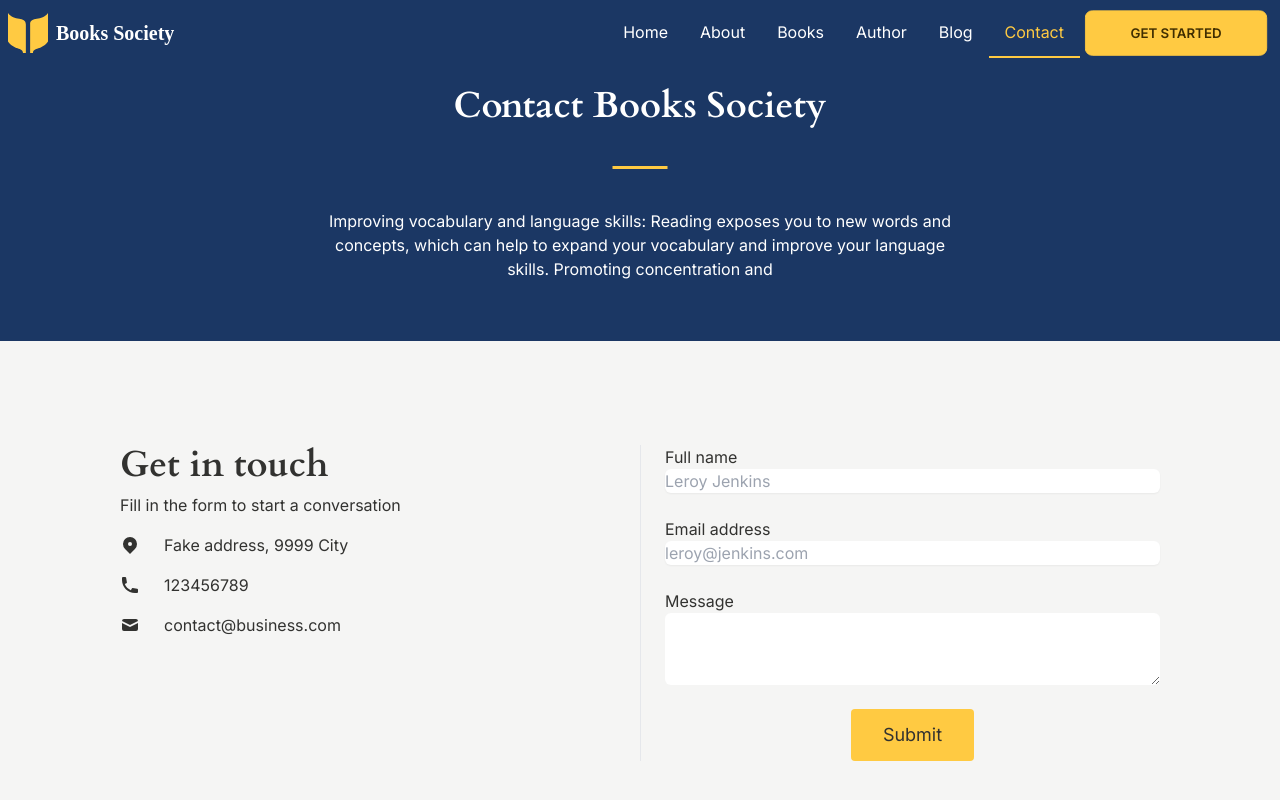
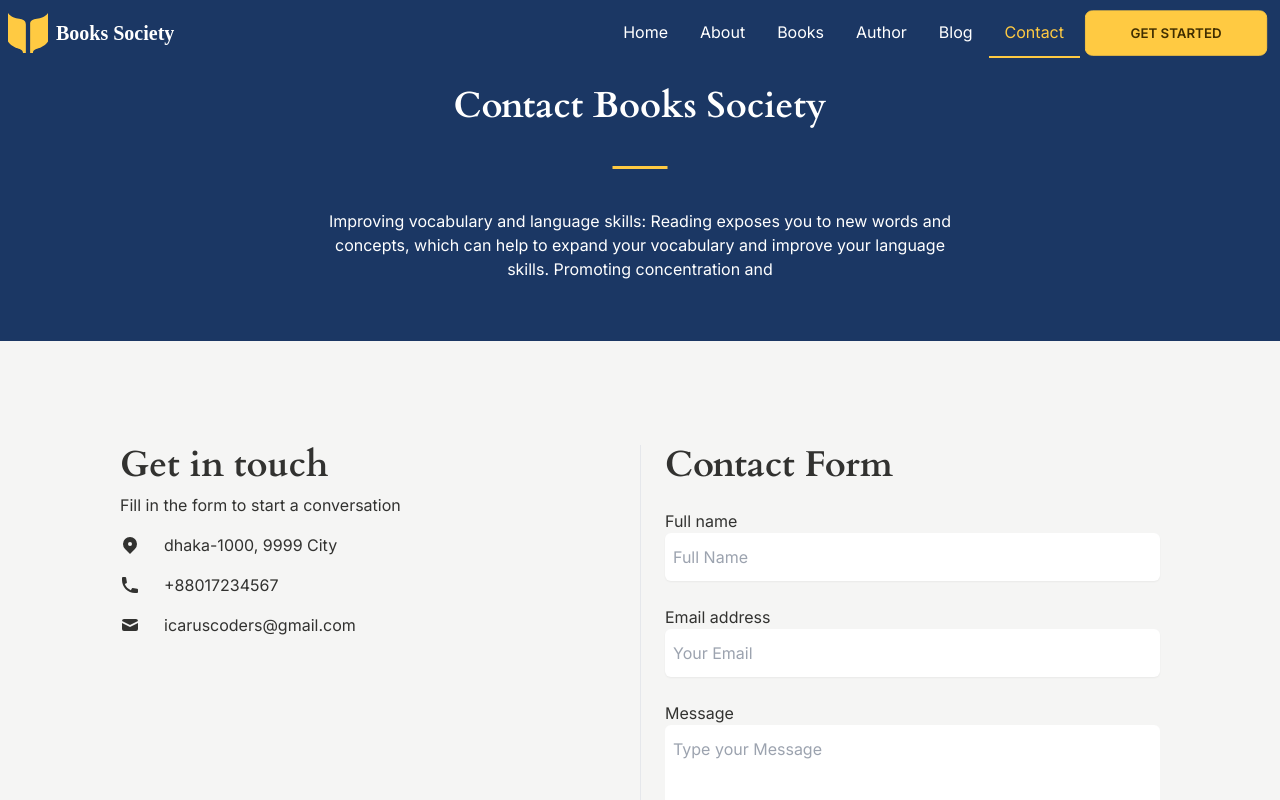
Before and after one commit to Sahariar/books-society, a Next.js app: page /contact in a window 1280 px wide. Shown: the top 800 px of the page. Built offline with nearby package versions, Linux system fonts and the light colour scheme; no server answers.

Commit message:
added contact form with email js implement

```diff
--- a/package.json
+++ b/package.json
@@ -9,6 +9,7 @@
     "lint": "next lint"
   },
   "dependencies": {
+    "@emailjs/browser": "^3.10.0",
     "@heroicons/react": "^2.0.13",
     "@next/font": "13.1.1",
     "@stripe/stripe-js": "^1.46.0",
@@ -25,6 +26,7 @@
     "pdfjs-dist": "^3.1.81",
     "react": "18.2.0",
     "react-dom": "18.2.0",
+    "react-hot-toast": "^2.4.0",
     "react-icons": "^4.7.1",
     "react-pdf": "^6.2.1",
     "react-select": "^5.7.0",
--- a/pages/contact/index.js
+++ b/pages/contact/index.js
@@ -1,10 +1,30 @@
 import Head from "next/head";
+import { useRef } from "react";
+import emailjs from '@emailjs/browser';
+
 import Newsletter from "../../components/HomePage/Newsletter";
 import Footer from "../../components/Shared/Footer";
 import Header from "../../components/Shared/Header";
 import Spacer from "../../components/Shared/Spacer";
+import { toast } from "react-toastify";
 
 const index = () => {
+		 const form = useRef();
+
+
+  const sendEmail = (e) => {
+    e.preventDefault();
+
+    emailjs.sendForm('service_a5kmukr', 'template_57maeao', form.current, 'WG_nUYz2Zy2jFfbTA')
+      .then((result) => {
+          console.log(result.text);
+					toast.success("Message send successfully")
+					  e.target.reset();
+
+      },(error) => {
+          console.log(error.text);
+      });
+  };
 	return (
 		<>
 			<Head>
@@ -56,7 +76,7 @@ const index = () => {
 													clipRule="evenodd"
 												></path>
 											</svg>
-											<span>Fake address, 9999 City</span>
+											<span>dhaka-1000, 9999 City</span>
 										</p>
 										<p className="flex items-center">
 											<svg
@@ -67,7 +87,7 @@ const index = () => {
 											>
 												<path d="M2 3a1 1 0 011-1h2.153a1 1 0 01.986.836l.74 4.435a1 1 0 01-.54 1.06l-1.548.773a11.037 11.037 0 006.105 6.105l.774-1.548a1 1 0 011.059-.54l4.435.74a1 1 0 01.836.986V17a1 1 0 01-1 1h-2C7.82 18 2 12.18 2 5V3z"></path>
 											</svg>
-											<span>123456789</span>
+											<span>+88017234567</span>
 										</p>
 										<p className="flex items-center">
 											<svg
@@ -79,43 +99,26 @@ const index = () => {
 												<path d="M2.003 5.884L10 9.882l7.997-3.998A2 2 0 0016 4H4a2 2 0 00-1.997 1.884z"></path>
 												<path d="M18 8.118l-8 4-8-4V14a2 2 0 002 2h12a2 2 0 002-2V8.118z"></path>
 											</svg>
-											<span>contact@business.com</span>
+											<span>icaruscoders@gmail.com</span>
 										</p>
 									</div>
 								</div>
-								<form
-									novalidate=""
-									className="flex flex-col py-6 space-y-6 md:py-0 md:px-6 ng-untouched ng-pristine ng-valid"
-								>
+							<form ref={form} onSubmit={sendEmail} className="flex flex-col py-6 space-y-6 md:py-0 md:px-6 ng-untouched ng-pristine ng-valid">
+								<h1 className="text-4xl font-bold">Contact Form</h1>
+
 			<label className="block">
-										<span className="mb-1">Full name</span>
-										<input
-											type="text"
-											placeholder="Leroy Jenkins"
-											className="block w-full rounded-md shadow-sm focus:ring focus:ring-opacity-75 focus:ring-violet-400 dark:bg-gray-800"
-										/>
+				<span className="mb-1 ">Full name</span>
+				<input  type="text" name="to_name" placeholder="Full Name" className="block w-full rounded-md shadow-sm py-3 text-black bg-white px-2" required/>
 			</label>
 			<label className="block">
 				<span className="mb-1">Email address</span>
-										<input
-											type="email"
-											placeholder="leroy@jenkins.com"
-											className="block w-full rounded-md shadow-sm focus:ring focus:ring-opacity-75 focus:ring-violet-400 dark:bg-gray-800"
-										/>
+				<input  type="email" name="from_email" placeholder="Your Email" className="block w-full rounded-md shadow-sm py-3 text-black bg-white px-2" required  />
 			</label>
 			<label className="block">
 				<span className="mb-1">Message</span>
-										<textarea
-											rows="3"
-											className="block w-full rounded-md focus:ring focus:ring-opacity-75 focus:ring-violet-400 dark:bg-gray-800"
-										></textarea>
+				<textarea rows="3"  name="message"  placeholder='Type your Message' className="block w-full rounded-md bg-white text-black px-2 py-3" required></textarea>
 			</label>
-									<button
-										type="button"
-										className="self-center px-8 py-3 text-lg rounded focus:ring hover:ring focus:ring-opacity-75  bg-primary focus:ring-primary hover:ring-neutral"
-									>
-										Submit
-									</button>
+			<input  type="submit" className="cursor-pointer px-8 py-3 text-lg rounded text-white  bg-emerald-500" value="Send"></input>
 		</form>
 							</div>
 						</div>
```
Also changed, not shown: 1 other file (tests, documents, lock files or other folders). Lines whose indentation alone changed are shown as unchanged.
